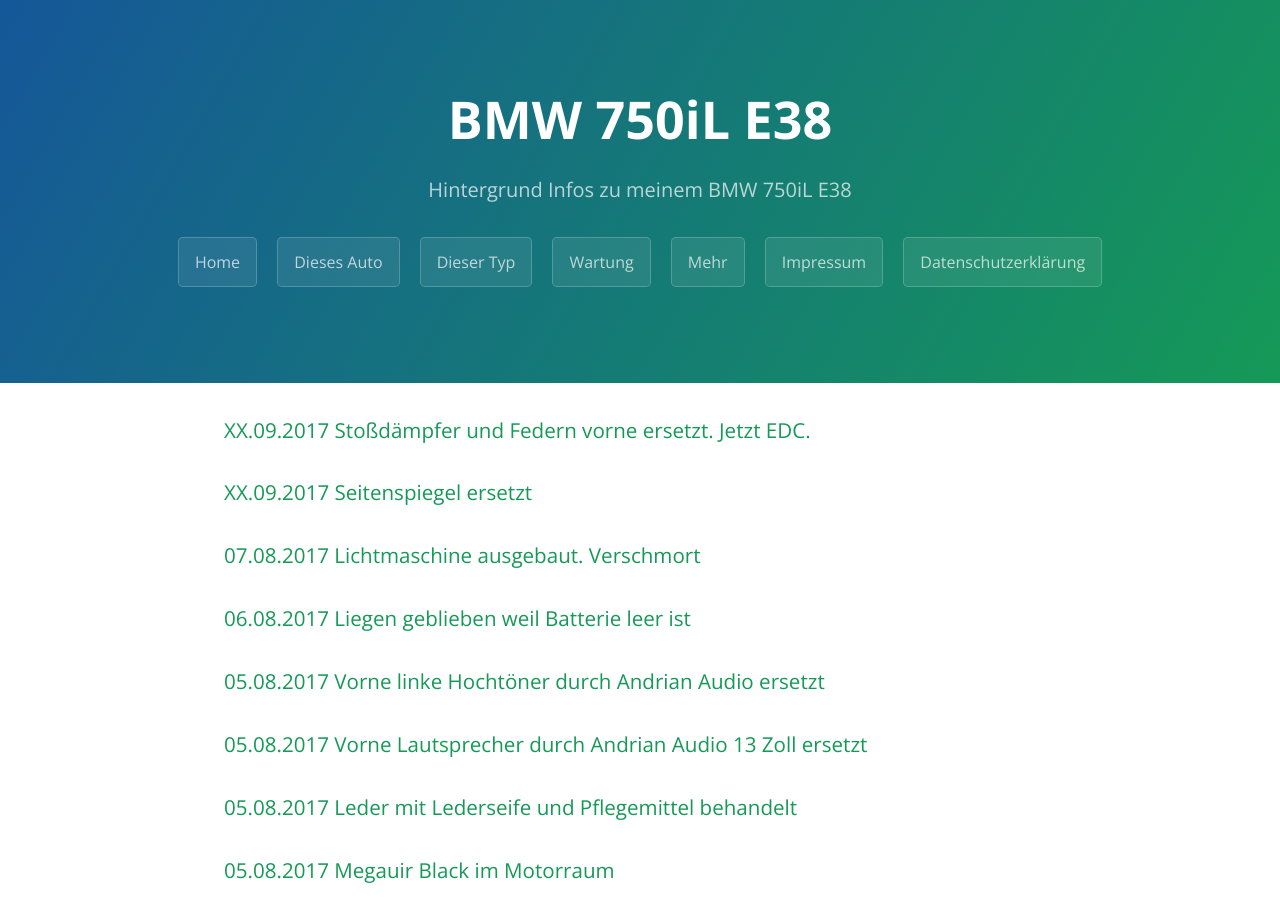
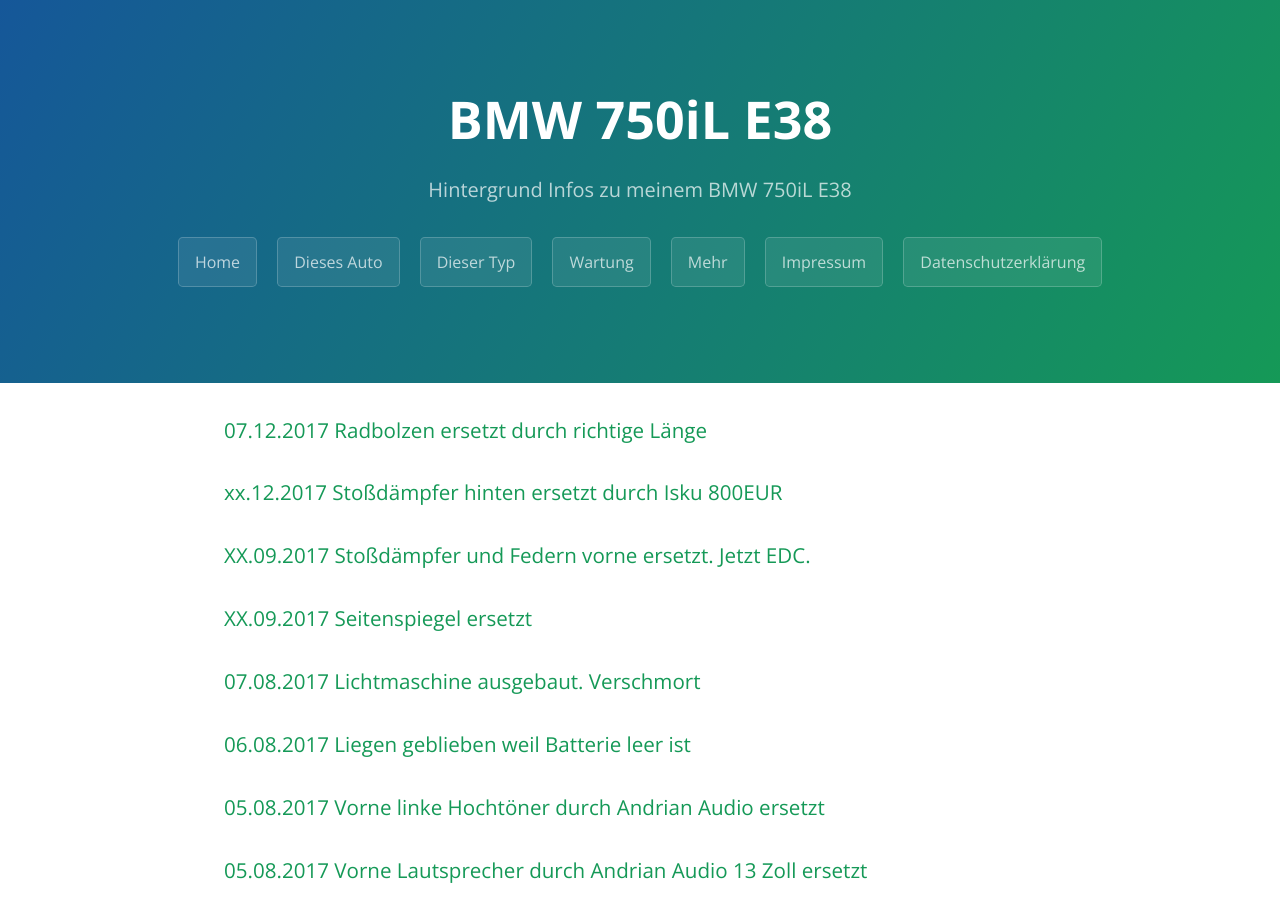
Before and after one commit to trautw/BMW750iL, a Jekyll site: the page built from docs/_pages/03_maintenance.md, in a window 1280 px wide and 900 px high. Built offline with Jekyll 4.4.1, drawn with Linux system fonts in a browser that asks for light colours.

Commit message:
Update 03_maintenance.md

```diff
--- a/docs/_pages/03_maintenance.md
+++ b/docs/_pages/03_maintenance.md
@@ -4,6 +4,8 @@ title: Wartung
 permalink: /maintenance/
 ---
 
+### 07.12.2017 Radbolzen ersetzt durch richtige Länge
+### xx.12.2017 Stoßdämpfer hinten ersetzt durch Isku 800EUR
 ### XX.09.2017 Stoßdämpfer und Federn vorne ersetzt. Jetzt EDC.
 ### XX.09.2017 Seitenspiegel ersetzt
 ### 07.08.2017 Lichtmaschine ausgebaut. Verschmort
```
